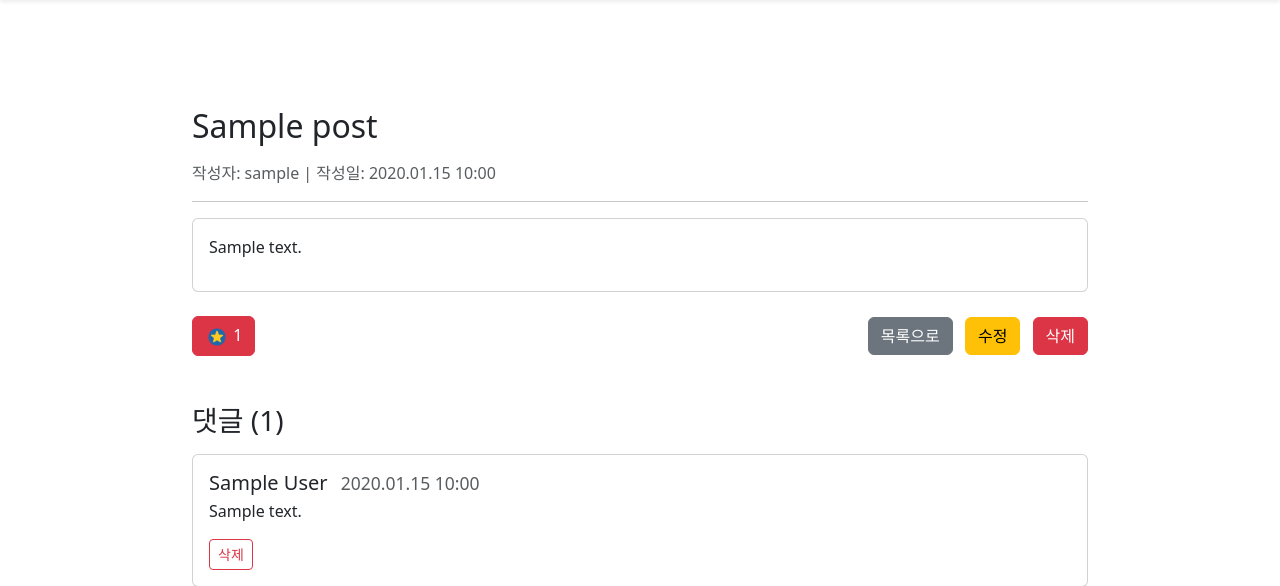
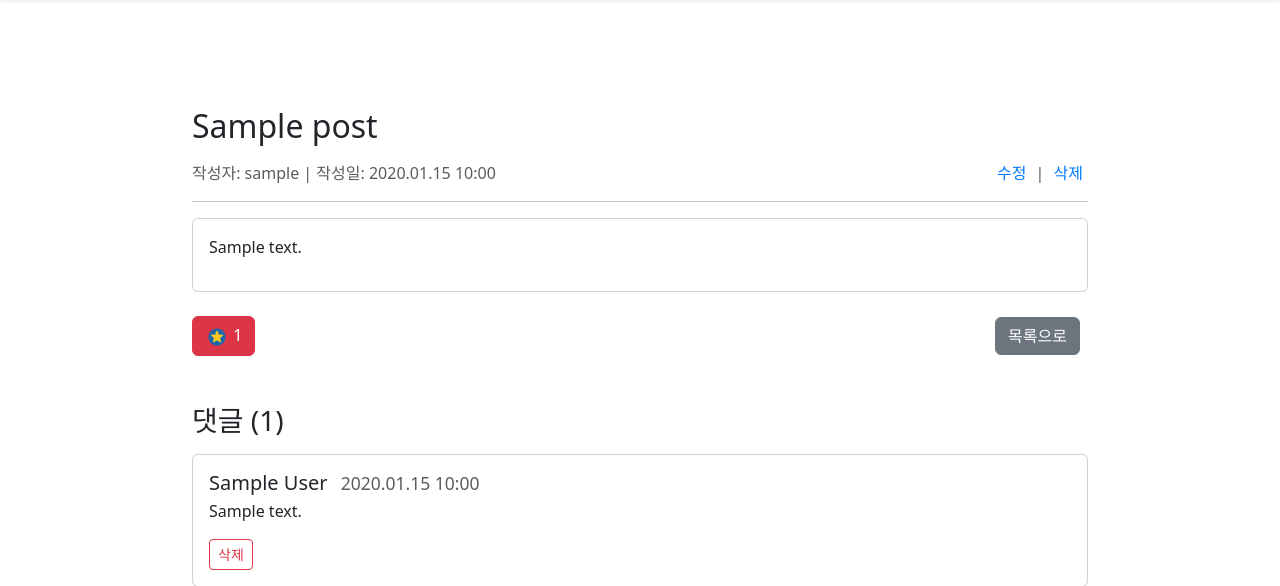
Before and after one commit to WooZhoon/TravelNarae, a Django app: page /board/1/ in a window 1280 px wide. Shown: the part 57-643 px from the top of the page. Run offline with Django 5.2, Linux system fonts and the light colour scheme; a user stored in the database is signed in; tables that the repository leaves empty hold one stand-in row (values such as "Sample post").

Commit message:
수정 삭제 옮김

```diff
--- a/chatbot_web/main/static/main/style.css
+++ b/chatbot_web/main/static/main/style.css
@@ -209,3 +209,15 @@ body {
   transform: scale(1.02);
   transform-origin: center;
 }
+
+.action-link {
+    color: #007bff; /* Bootstrap primary color */
+    text-decoration: none;
+    margin: 0 5px;
+    transition: font-weight 0.2s ease;
+}
+
+.action-link:hover {
+    font-weight: bold;
+    text-decoration: underline;
+}
--- a/chatbot_web/main/templates/main/board_detail.html
+++ b/chatbot_web/main/templates/main/board_detail.html
@@ -4,7 +4,16 @@
 {% block content %}
 <div class="container mt-5">
     <h2 class="mb-3">{{ post.title }}</h2>
-    <p class="text-muted">작성자: {{ post.author.username }} | 작성일: {{ post.created_at|date:"Y.m.d H:i" }}</p>
+    <div class="d-flex justify-content-between align-items-center mb-3">
+        <p class="text-muted mb-0">작성자: {{ post.author.username }} | 작성일: {{ post.created_at|date:"Y.m.d H:i" }}</p>
+        {% if user.is_authenticated and user == post.author %}
+        <div>
+            <a href="{% url 'main:board_edit' post.pk %}" class="action-link">수정</a>
+            <span class="text-muted">|</span>
+            <a href="{% url 'main:board_delete' post.pk %}" class="action-link">삭제</a>
+        </div>
+        {% endif %}
+    </div>
     <hr>
     <div class="card card-body mb-4">
         <p>{{ post.content|linebreaksbr }}</p>
@@ -24,10 +33,6 @@
         </div>
         <div>
             <a href="{% url 'main:board_list' %}" class="btn btn-secondary me-2">목록으로</a>
-            {% if user.is_authenticated and user == post.author %}
-            <a href="{% url 'main:board_edit' post.pk %}" class="btn btn-warning me-2">수정</a>
-            <a href="{% url 'main:board_delete' post.pk %}" class="btn btn-danger">삭제</a>
-            {% endif %}
         </div>
     </div>
 
```
